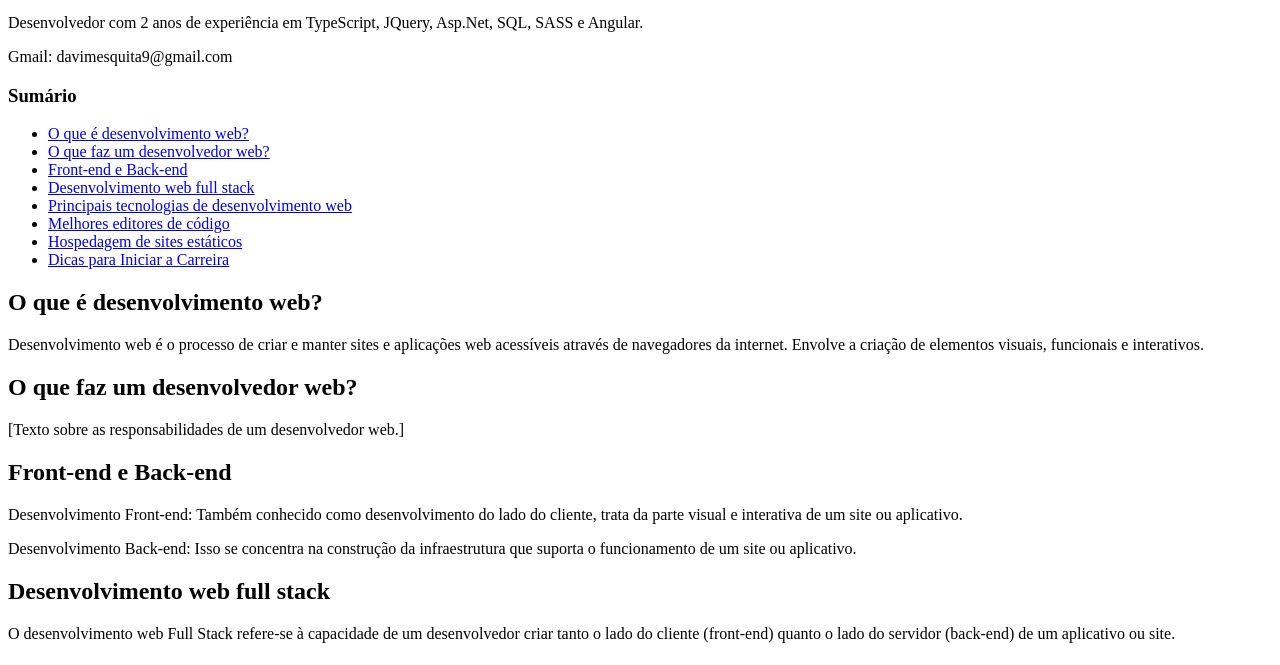
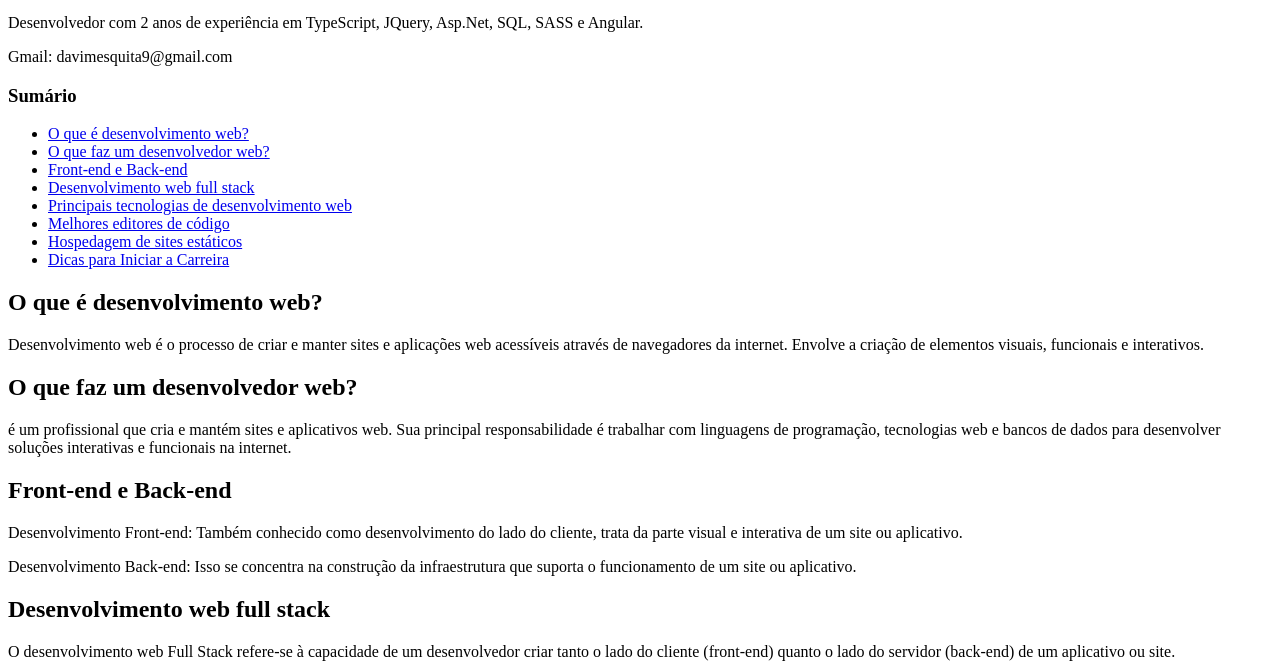
Before and after one commit to davi-mesquita/Dom-Helder-Front-End, a plain HTML site: page Trabalho_Tag_Semantica/Index.html in a window 1280 px wide. Shown: the part 123-788 px from the top of the page. Drawn offline with Linux system fonts and the light colour scheme.

Commit message:
Update Index.html

```diff
--- a/Trabalho_Tag_Semantica/Index.html
+++ b/Trabalho_Tag_Semantica/Index.html
@@ -48,7 +48,7 @@
 
     <section id="O-que-faz-um-desenvolvedor-web">
       <h2>O que faz um desenvolvedor web?</h2>
-      <p>[Texto sobre as responsabilidades de um desenvolvedor web.]</p>
+      <p>é um profissional que cria e mantém sites e aplicativos web. Sua principal responsabilidade é trabalhar com linguagens de programação, tecnologias web e bancos de dados para desenvolver soluções interativas e funcionais na internet.</p>
     </section>
 
     <section id="Front-end-e-Back-end">
```
